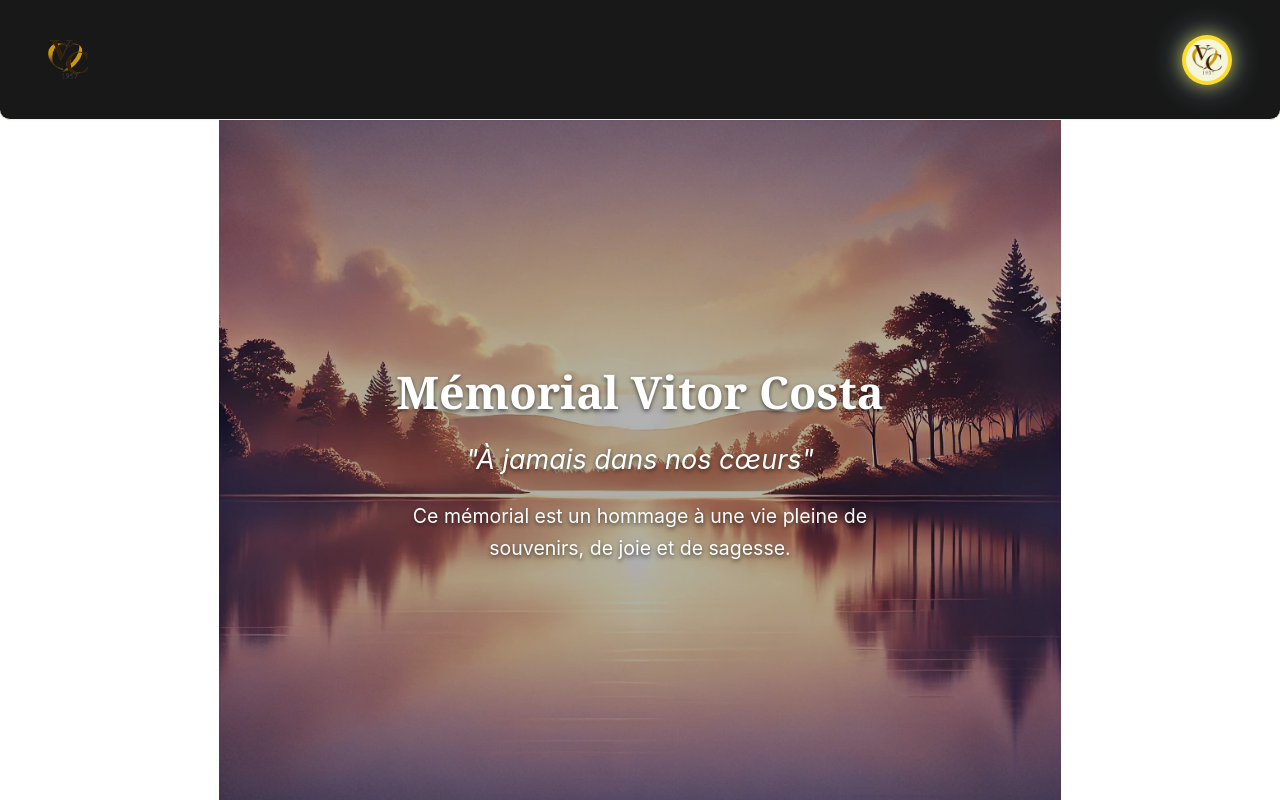
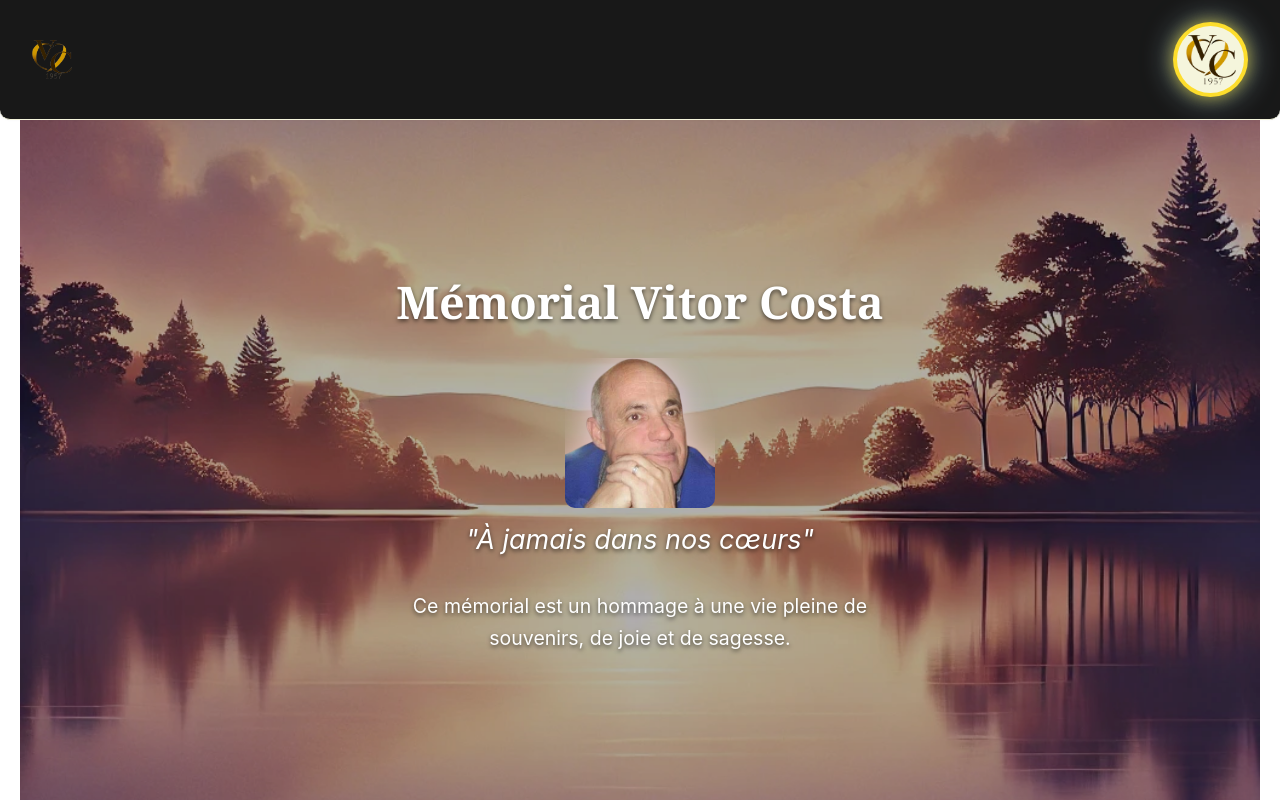
Before and after one commit to Poetta12/memorial_VC, a Vue app: page / in a window 1280 px wide. Built offline with nearby package versions, Linux system fonts and the light colour scheme.

Commit message:
css responsive + fixed header + nav

```diff
--- a/index.html
+++ b/index.html
@@ -3,7 +3,7 @@
   <head>
     <meta charset="UTF-8">
     <link rel="icon" href="/favicon.png">
-    <meta name="viewport" content="width=device-width, initial-scale=1.0">
+    <meta name="viewport" content="width=device-width, initial-scale=1.0,user-scalable=no">
     <title>Vitor Costa</title>
   </head>
   <body>
--- a/src/App.vue
+++ b/src/App.vue
@@ -16,31 +16,19 @@ import { RouterView } from 'vue-router';
 #app-container {
   display: flex;
   flex-direction: column;
+  align-items: center;
   width: 100%;
   min-height: 100vh; /* Assure que l'application remplit tout l'écran */
 }
 
 #app-container-body {
-  max-width: 1280px; /* Largeur maximale de l'application */
-  margin: 0 auto; /* Centre l'application */
   padding: 20px; /* Ajoute un padding pour espacer le contenu des bords */
-}
-
-/* Responsive Styles */
-@media (max-width: 768px) {
-  #app-container-body {
-    padding: 10px; /* Réduit le padding pour mobile */
-  }
-}
-
-@media (min-width: 769px) and (max-width: 1024px) {
-  #app-container-body {
-    padding: 15px; /* Ajuste le padding pour les tablettes */
-  }
 }
 
 @media (min-width: 1025px) {
   #app-container-body {
+    max-width: 1280px;
+    width: 100%;
     margin-top: 15vh;
     padding-top: 0; /* Ajoute un padding pour espacer le contenu des bords */
     padding-bottom: 0; /* Ajoute un padding pour espacer le contenu des bords */
--- a/src/components/HeaderComp.vue
+++ b/src/components/HeaderComp.vue
@@ -25,7 +25,7 @@ defineProps({
   bottom: 0; /* Positionne le header en bas de l’écran */
   width: 100%;
   height: 15vh;
-  padding: 15px 3rem;
+  padding: 15px 2rem;
   background: #181818;
   display: flex;
   align-items: center;
@@ -42,7 +42,7 @@ defineProps({
 }
 
 .logo {
-  width: 40px;
+  width: 75px;
   height: auto;
   margin-right: 10px;
 }
--- a/src/components/RadialNavComp.vue
+++ b/src/components/RadialNavComp.vue
@@ -52,8 +52,8 @@ const navigateTo = (route) => {
 }
 
 .center-button {
-  width: 50px;
-  height: 50px;
+  width: 100px;
+  height: 100px;
   border-radius: 50%;
   background-color: #f5f5dc; /* Couleur beige */
   display: flex;
@@ -68,8 +68,8 @@ const navigateTo = (route) => {
 }
 
 .center-logo {
-  width: 30px;
-  height: 30px;
+  width: 75px;
+  height: 75px;
 }
 
 .menu {
@@ -88,8 +88,8 @@ const navigateTo = (route) => {
 
 .menu-item {
   position: absolute;
-  width: 60px;
-  height: 60px;
+  width: 75px;
+  height: 75px;
   background: linear-gradient(135deg, rgba(173, 216, 230, 0.8), rgba(255, 255, 255, 0.3)); /* Dégradé céleste */
   color: #333;
   font-weight: bolder;
@@ -98,23 +98,53 @@ const navigateTo = (route) => {
   align-items: center;
   justify-content: center;
   text-decoration: none;
-  font-size: 1.5rem;
+  font-size: 2rem;
   transition: transform 0.8s, box-shadow 0.3s; /* Ajoute une transition pour l'ombre */
   border: 2px solid rgba(255, 215, 0, 0.8); /* Bordure lumineuse pour les icônes */
   box-shadow: 0 0 10px rgba(255, 215, 0, 0.5), 0 0 20px rgba(173, 216, 230, 0.7); /* Ombre céleste pour les icônes */
+  opacity: 0; /* Commence invisible */
+  transform: scale(0); /* Commence à l'échelle 0 pour l'animation */
+}
+
+/* Animation pour faire apparaître les éléments du menu */
+.menu.active .menu-item {
+  opacity: 1; /* Rendre visible */
+  transform: scale(1); /* Échelle normale pour l'animation */
 }
 
 /* Positions spécifiques pour chaque icône en mobile */
-.menu-item:nth-child(1) { transform: rotate(-190deg) translate(100px) rotate(-170deg); }
-.menu-item:nth-child(2) { transform: rotate(-150deg) translate(100px) rotate(-210deg); }
-.menu-item:nth-child(3) { transform: rotate(-108deg) translate(100px) rotate(107deg); }
-.menu-item:nth-child(4) { transform: rotate(-67deg) translate(100px) rotate(65deg); }
+.menu.active .menu-item:nth-child(1) { transform: rotate(-190deg) translate(120px) rotate(190deg); }
+.menu.active .menu-item:nth-child(2) { transform: rotate(-150deg) translate(120px) rotate(150deg); }
+.menu.active .menu-item:nth-child(3) { transform: rotate(-110deg) translate(120px) rotate(110deg); }
+.menu.active .menu-item:nth-child(4) { transform: rotate(-70deg) translate(120px) rotate(70deg); }
 
 /* Position des icônes en bas à gauche en desktop */
 @media (min-width: 1024px) {
-  .menu-item:nth-child(1) { transform: rotate(70deg) translate(100px) rotate(-70deg); }
-  .menu-item:nth-child(2) { transform: rotate(110deg) translate(100px) rotate(-110deg); }
-  .menu-item:nth-child(3) { transform: rotate(150deg) translate(100px) rotate(-150deg); }
-  .menu-item:nth-child(4) { transform: rotate(190deg) translate(100px) rotate(-190deg); }
+  .menu-item:nth-child(1) { transform: rotate(70deg) translate(110px) rotate(-70deg); }
+  .menu-item:nth-child(2) { transform: rotate(110deg) translate(110px) rotate(-110deg); }
+  .menu-item:nth-child(3) { transform: rotate(150deg) translate(110px) rotate(-150deg); }
+  .menu-item:nth-child(4) { transform: rotate(190deg) translate(110px) rotate(-190deg); }
+
+  .center-button {
+    width: 75px;
+    height: 75px;
+  }
+
+  .center-logo {
+    width: 50px;
+    height: 50px;
+  }
+
+  .menu-item {
+    cursor: pointer;
+    position: absolute;
+    width: 50px;
+    height: 50px;
+  }
+
+  .menu-item:hover {
+    background: linear-gradient(135deg, rgba(173, 216, 230, 0.8), rgba(0, 0, 0, 0.3));
+    color: beige;
+  }
 }
 </style>
--- a/src/views/AboutView.vue
+++ b/src/views/AboutView.vue
@@ -1,7 +1,9 @@
 <template>
   <div class="about">
-    <h1>À propos</h1>
-    <p>En mémoire de Vitor Costa, ce site est un espace de recueillement et de partage de souvenirs précieux.</p>
+    <div class="about__wrapper">
+      <h1>À propos</h1>
+      <p>En mémoire de Vitor Costa, ce site est un espace de recueillement et de partage de souvenirs précieux.</p>
+    </div>
   </div>
 </template>
 
@@ -13,9 +15,8 @@
 <style>
 @media (min-width: 1024px) {
   .about {
-    min-height: 100vh;
-    display: flex;
-    align-items: center;
+    text-align: center;
+    padding: 20px;
   }
 }
 </style>
--- a/src/views/HomeView.vue
+++ b/src/views/HomeView.vue
@@ -3,22 +3,63 @@
     <div class="overlay"></div>
     <div class="hero-section">
       <h1 class="welcome-text">Mémorial Vitor Costa</h1>
+      <!-- Cadre pour la photo -->
+      <div class="photo-frame">
+        <div class="blur-frame"></div>
+        <img src="/pere/pere_1_noBG.png" alt="Photo de Vitor Costa" class="photo" />
+      </div>
       <p class="dedication-text">"À jamais dans nos cœurs"</p>
       <p class="intro-text">
         Ce mémorial est un hommage à une vie pleine de souvenirs, de joie et de sagesse.
       </p>
     </div>
     <!-- Header -->
-
   </div>
 </template>
 
 <script setup>
+const medals = ["GALERIA", "MEMORIAS", "LIVRO DE VISITAS", "CONTACTO"];
 import HeaderComp from "@/components/HeaderComp.vue";
 </script>
 
 <style scoped>
 /* Style mobile-first */
+.pages-btn {
+  display: flex;
+  justify-content: center;
+  align-items: center;
+  position: absolute;
+  width: 150px;
+  height: 150px;
+  border-radius: 50%;
+  background: linear-gradient(135deg, #f0e68c, #d8c746); /* Dégradé de couleurs */
+  color: #333;
+  font-weight: bold; /* Mettre le texte en gras */
+  box-shadow: 0 4px 10px rgba(0, 0, 0, 0.2); /* Ombre pour profondeur */
+  transition: transform 0.3s, box-shadow 0.3s; /* Transition pour effet hover */
+}
+
+.pages-btn:hover {
+  transform: scale(1.05); /* Légère augmentation au survol */
+  box-shadow: 0 6px 20px rgba(0, 0, 0, 0.3); /* Ombre plus prononcée au survol */
+}
+
+.gallery-btn, .memories-btn {
+  top: 10px;
+}
+
+.guestbook-btn, .contact-btn {
+  bottom: 30px;
+}
+
+.gallery-btn, .guestbook-btn {
+  left: 10px;
+}
+
+.memories-btn, .contact-btn {
+  right: 10px;
+}
+
 .home {
   position: relative;
   display: flex;
@@ -30,6 +71,7 @@ import HeaderComp from "@/components/HeaderComp.vue";
   background-image: url('/img/landscape.webp');
   background-size: cover;
   background-position: center;
+  border-radius: 10px 10px 0 0;
 }
 
 .overlay {
@@ -49,6 +91,9 @@ import HeaderComp from "@/components/HeaderComp.vue";
   color: white;
   padding: 20px;
   text-shadow: 0 2px 4px rgba(0, 0, 0, 0.6);
+  display: flex;
+  flex-direction: column;
+  align-items: center; /* Centre le contenu horizontalement */
 }
 
 .welcome-text {
@@ -71,6 +116,31 @@ import HeaderComp from "@/components/HeaderComp.vue";
   line-height: 1.6;
 }
 
+/* Styles pour le cadre de la photo */
+.photo-frame {
+  position: relative;
+  margin-top: 20px;
+  width: 150px; /* Largeur du cadre */
+  height: 150px; /* Hauteur du cadre */
+  border-radius: 10px; /* Coins arrondis */
+  overflow: hidden; /* Masque tout débordement */
+}
+
+.blur-frame {
+  background: rgba(255, 255, 255, 0.2);
+  position: absolute;
+  top: 0;
+  filter: blur(500px);
+  width: 100%; /* S'ajuste à la largeur du cadre */
+  height: 100%; /* Maintient le ratio d'aspect */
+}
+
+.photo {
+  width: 100%; /* S'ajuste à la largeur du cadre */
+  height: auto; /* Maintient le ratio d'aspect */
+  filter: drop-shadow(0 0 15px rgba(255, 216, 230, 0.8)); /* Drop shadow céleste */
+}
+
 /* Header en bas pour mobile */
 .header {
   position: fixed;
@@ -80,11 +150,6 @@ import HeaderComp from "@/components/HeaderComp.vue";
 
 /* Styles pour les écrans plus grands */
 @media (min-width: 768px) {
-  .hero-section {
-    padding: 30px;
-    max-width: 700px; /* Limite la largeur de la section pour une lecture facile */
-  }
-
   .welcome-text {
     font-size: 2.5em; /* Agrandit le titre pour remplir l’espace */
   }
@@ -101,15 +166,13 @@ import HeaderComp from "@/components/HeaderComp.vue";
 
 /* Header en haut pour desktop */
 @media (min-width: 1024px) {
-  .header {
-    position: fixed;
-    top: 0;
-    width: 100%;
+  .home {
+    border-radius: 0;
   }
 
   .hero-section {
     padding: 40px;
-    max-width: 900px;
+    max-width: 1440px;
   }
 
   .welcome-text {
```
Also changed, not shown: public/pere/pere_1.jpg (added), public/pere/pere_1_noBG.png (added).
